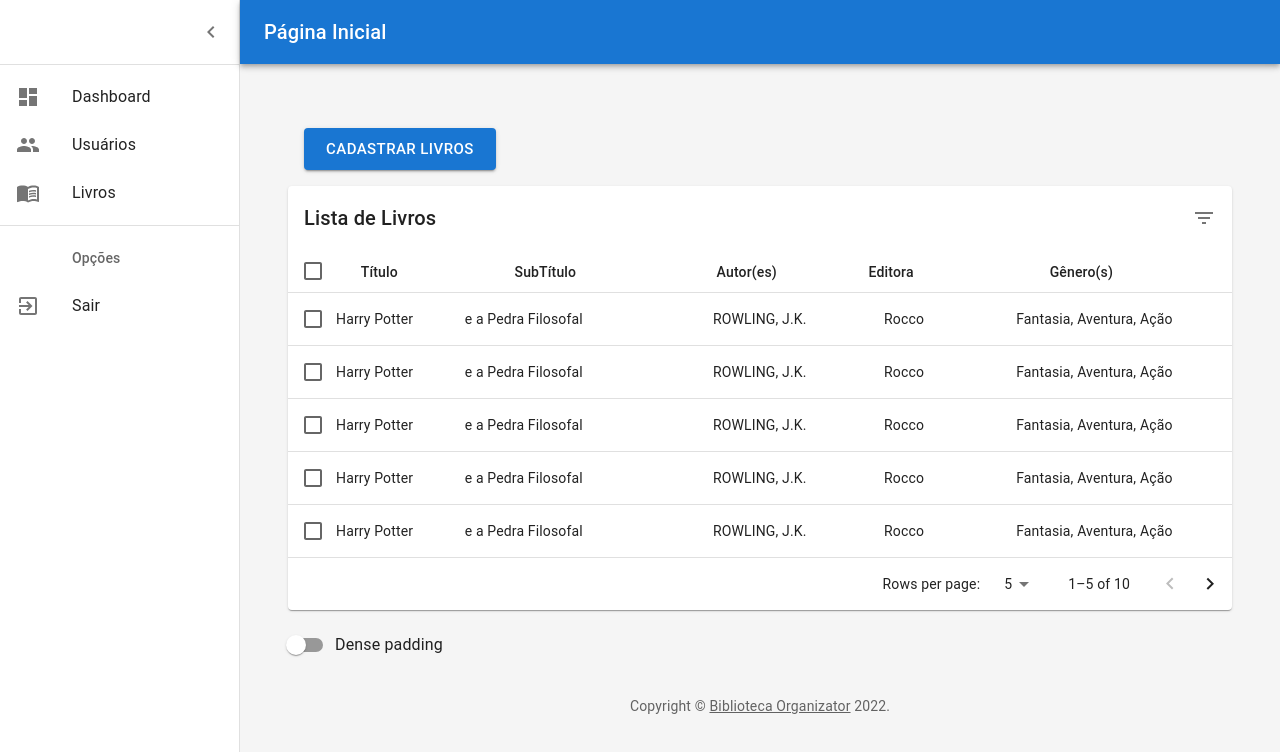
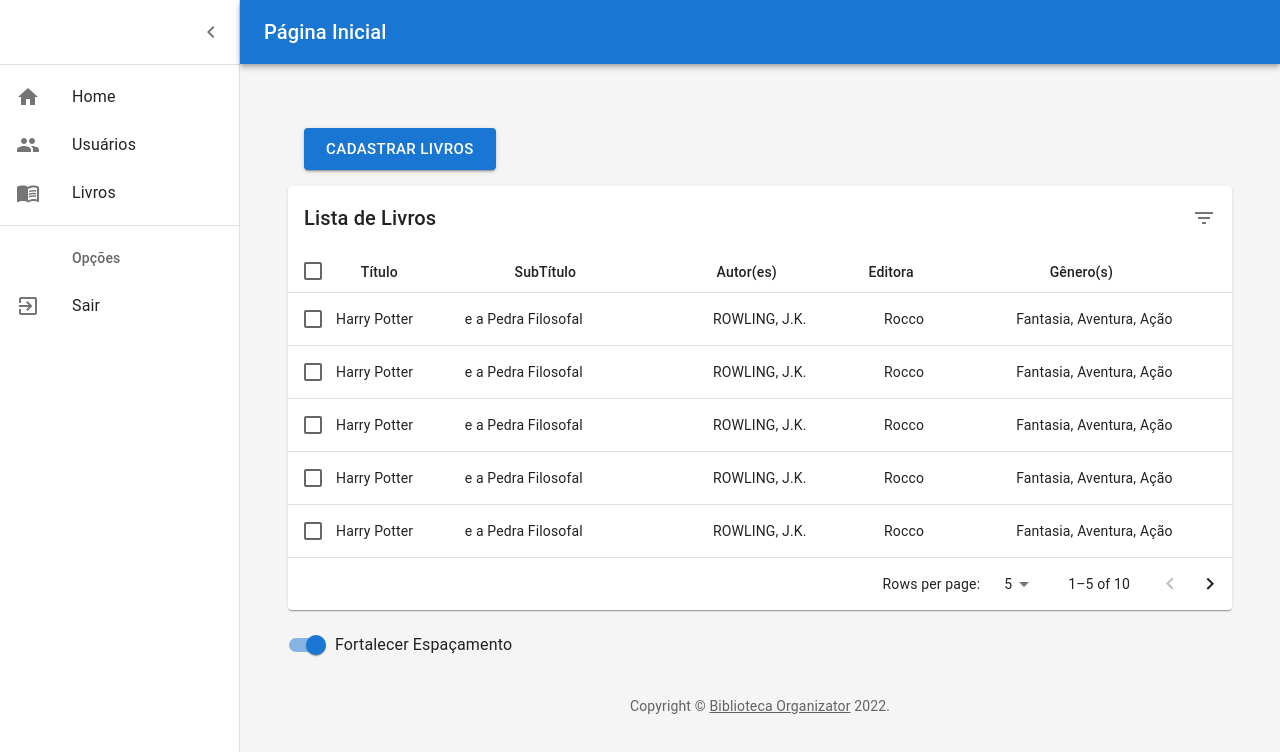
Before and after one commit to Lorrane/Biblioteca-Organizator, a React (Create React App) app: page / in a window 1280 px wide. Shown: the top 752 px of the page. Built offline with nearby package versions, Linux system fonts and the light colour scheme.

Commit message:
dense corrections of table

```diff
--- a/src/components/enhancedTable/index.js
+++ b/src/components/enhancedTable/index.js
@@ -226,7 +226,7 @@ export default function EnhancedTable(tableName) {
     const [orderBy, setOrderBy] = React.useState('calories');
     const [selected, setSelected] = React.useState([]);
     const [page, setPage] = React.useState(0);
-    const [dense, setDense] = React.useState(false);
+    const [dense, setDense] = React.useState(true);
     const [rowsPerPage, setRowsPerPage] = React.useState(5);
 
     const handleRequestSort = (event, property) => {
@@ -291,7 +291,7 @@ export default function EnhancedTable(tableName) {
                     <Table
                         sx={{ minWidth: 750 }}
                         aria-labelledby="tableTitle"
-                        size={dense ? 'small' : 'medium'}
+                        size={dense ? 'medium' : 'small'}
                     >
                         <EnhancedTableHead
                             numSelected={selected.length}
@@ -347,7 +347,7 @@ export default function EnhancedTable(tableName) {
                             {emptyRows > 0 && (
                                 <TableRow
                                     style={{
-                                        height: (dense ? 33 : 53) * emptyRows,
+                                        height: (dense ? 53 : 33) * emptyRows,
                                     }}
                                 >
                                     <TableCell colSpan={6} />
@@ -368,7 +368,7 @@ export default function EnhancedTable(tableName) {
             </Paper>
             <FormControlLabel
                 control={<Switch checked={dense} onChange={handleChangeDense} />}
-                label="Dense padding"
+                label="Fortalecer Espaçamento"
             />
         </Box>
     );
--- a/src/components/menu-admin/ListadeItens.js
+++ b/src/components/menu-admin/ListadeItens.js
@@ -3,19 +3,18 @@ import ListItemButton from '@mui/material/ListItemButton';
 import ListItemIcon from '@mui/material/ListItemIcon';
 import ListItemText from '@mui/material/ListItemText';
 import ListSubheader from '@mui/material/ListSubheader';
-import DashboardIcon from '@mui/icons-material/Dashboard';
 import PeopleIcon from '@mui/icons-material/People';
-import { ExitToApp, MenuBook } from '@mui/icons-material';
+import { ExitToApp, Home, MenuBook } from '@mui/icons-material';
 import { Link } from 'react-router-dom';
 
 export const mainListItems = (
     <React.Fragment>
-        <Link to={'/admin'}>
+        <Link to={'/'}>
             <ListItemButton >
                 <ListItemIcon>
-                    <DashboardIcon />
+                    <Home />
                 </ListItemIcon>
-                <ListItemText primary="Dashboard" />
+                <ListItemText primary="Home" />
             </ListItemButton>
         </Link>
         <Link to={'/usuarios'} >
```
